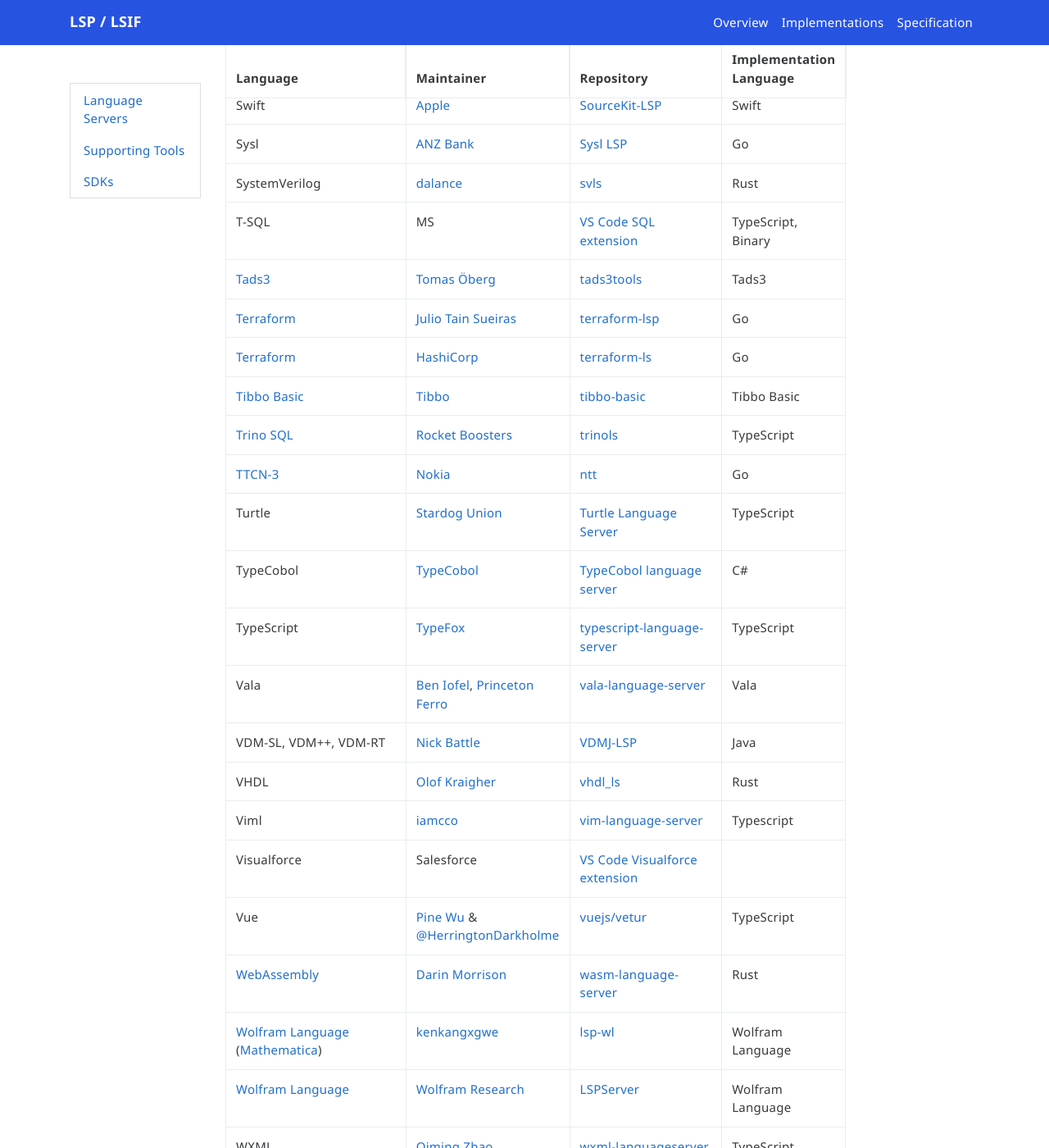
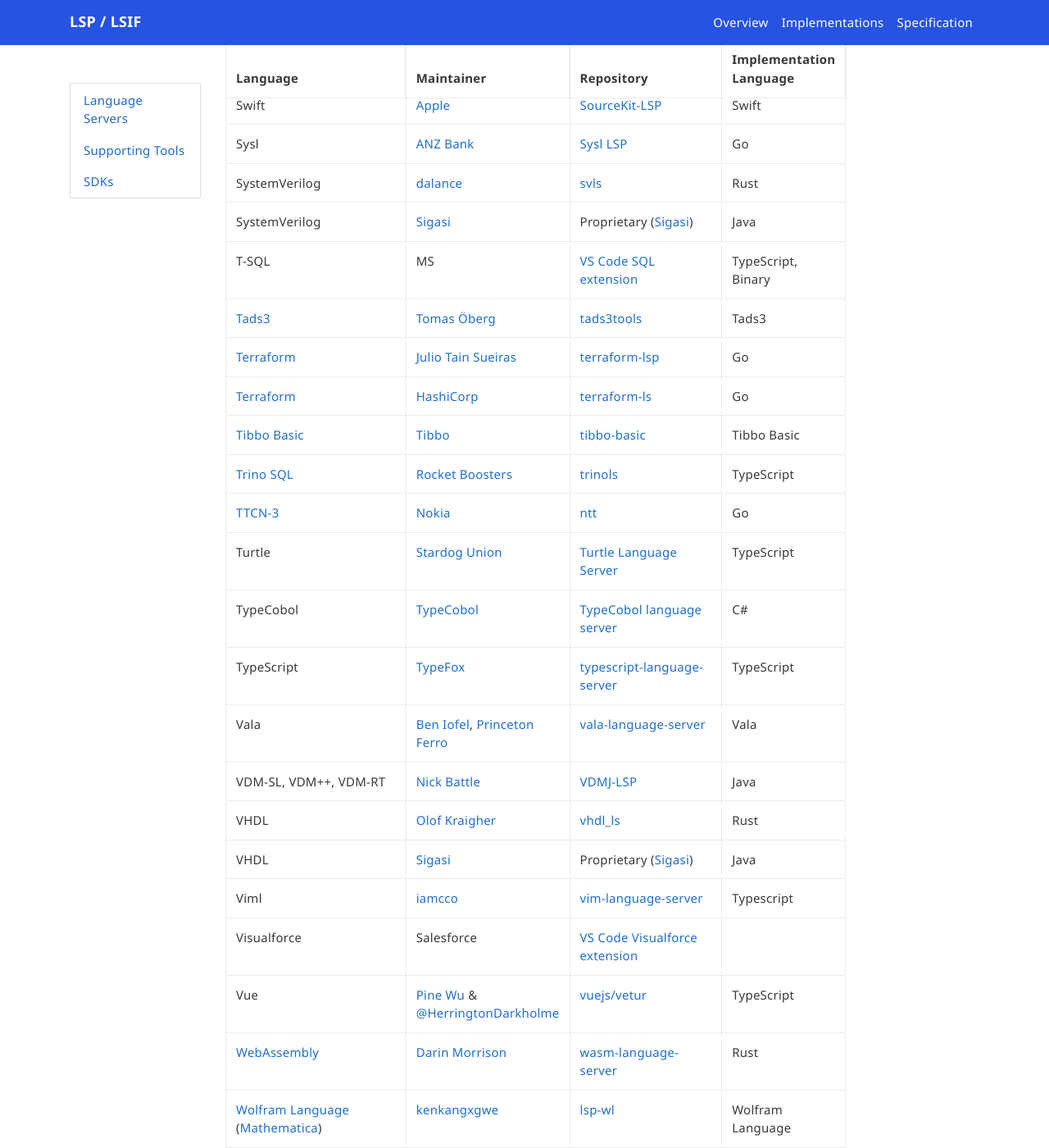
Before and after one commit to microsoft/language-server-protocol, a Jekyll site: the page built from _implementors/servers.md, in a window 1280 px wide and 1400 px high, scrolled down 8557 px. Shown: the whole window at 82% size. Built offline with Jekyll 4.4.1, drawn with Linux system fonts in a browser that asks for light colours; nearby versions of some CDN libraries; comment, search, counter and statistics services are not loaded.

Commit message:
Sigasi VHDL / SystemVerilog language server

```diff
--- a/_implementors/servers.md
+++ b/_implementors/servers.md
@@ -158,6 +158,7 @@
 | Swift | [Apple](https://github.com/apple) | [SourceKit-LSP](https://github.com/apple/sourcekit-lsp) | Swift |
 | Sysl | [ANZ Bank](https://github.com/anz-bank) | [Sysl LSP](https://github.com/anz-bank/sysl) | Go |
 | SystemVerilog | [dalance](https://github.com/dalance) | [svls](https://github.com/dalance/svls) | Rust |
+| SystemVerilog | [Sigasi](https://www.sigasi.com) | Proprietary ([Sigasi](https://insights.sigasi.com/vscode/)) | Java |
 | T-SQL | MS | [VS Code SQL extension](https://github.com/Microsoft/vscode-mssql/tree/dev/src/languageservice ) | TypeScript, Binary |
 | [Tads3](http://www.tads.org/tads3.htm) | [Tomas Öberg](https://github.com/toerob) | [tads3tools](https://github.com/toerob/vscode-tads3tools) | Tads3 |
 | [Terraform](https://www.terraform.io/) | [Julio Tain Sueiras](https://github.com/juliosueiras) | [terraform-lsp](https://github.com/juliosueiras/terraform-lsp) | Go |
@@ -171,6 +172,7 @@
 | Vala | [Ben Iofel](https://github.com/benwaffle), [Princeton Ferro](https://github.com/Prince781) | [vala-language-server](https://github.com/benwaffle/vala-language-server) | Vala |
 | VDM-SL, VDM++, VDM-RT | [Nick Battle](https://github.com/nickbattle)| [VDMJ-LSP](https://github.com/nickbattle/vdmj/tree/master/lsp) | Java |
 | VHDL | [Olof Kraigher](https://github.com/kraigher) | [vhdl_ls](https://github.com/kraigher/rust_hdl) | Rust |
+| VHDL | [Sigasi](https://www.sigasi.com) | Proprietary ([Sigasi](https://insights.sigasi.com/vscode/)) | Java |
 | Viml | [iamcco](https://github.com/iamcco) | [vim-language-server](https://github.com/iamcco/vim-language-server) | Typescript |
 | Visualforce | Salesforce |  [VS Code Visualforce extension](https://marketplace.visualstudio.com/items?itemName=salesforce.salesforcedx-vscode-visualforce) | |
 | Vue| [Pine Wu](https://github.com/octref) & [@HerringtonDarkholme](https://github.com/HerringtonDarkholme) | [vuejs/vetur](https://github.com/vuejs/vetur) | TypeScript |
```
